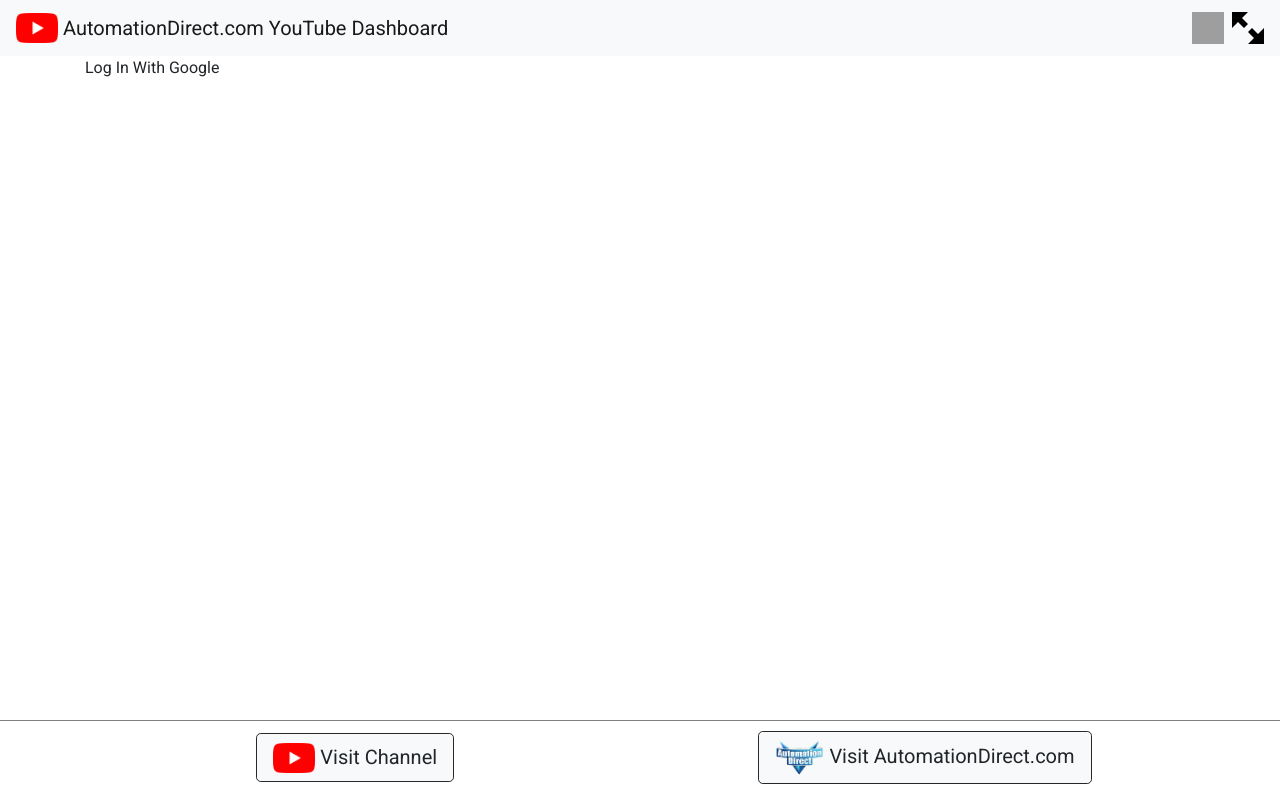
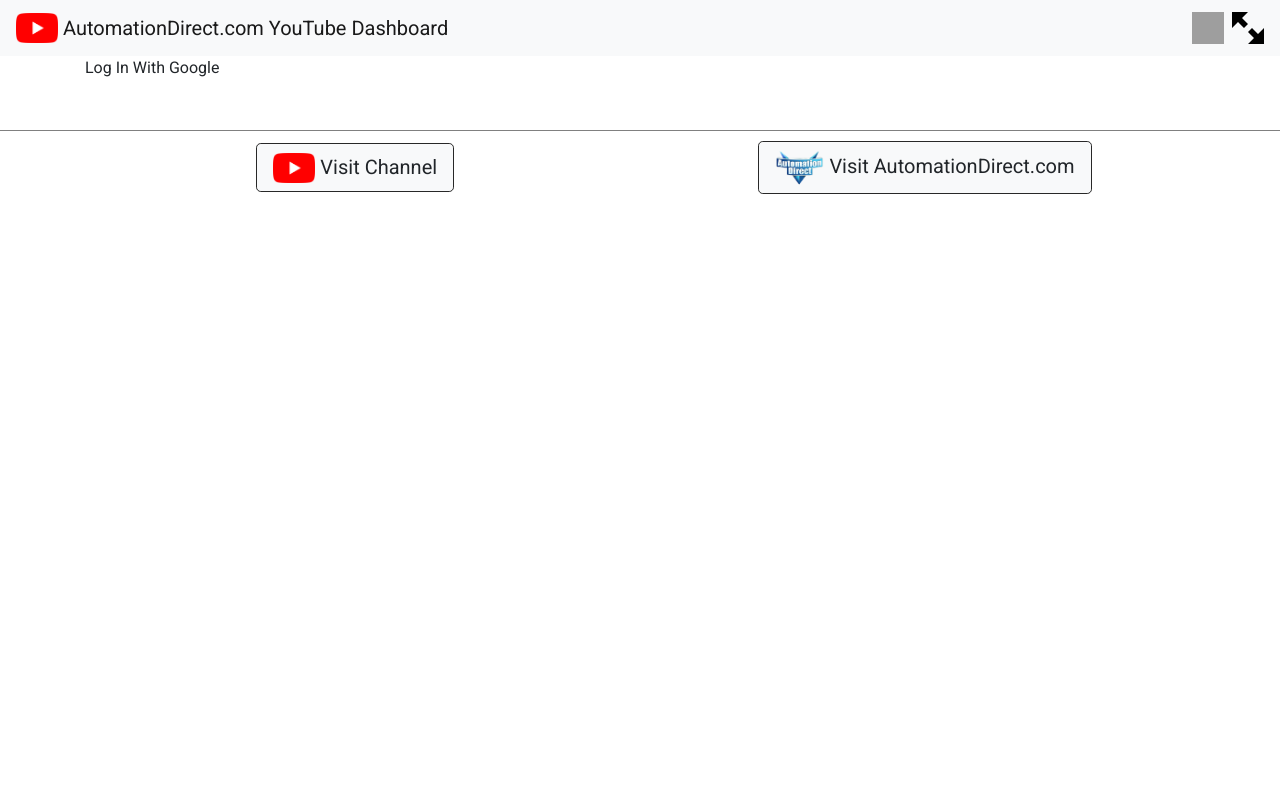
Before and after one commit to automationdirectvideo/ADCVideoDashboard, a PHP site: page / in a window 1280 px wide. Run offline with PHP 8.4, Linux system fonts and the light colour scheme; some libraries are stand-ins or nearby versions; grey boxes are pictures that could not be loaded.

Commit message:
Format footer below content/page

```diff
--- a/css/styles.css
+++ b/css/styles.css
@@ -3,14 +3,25 @@
     height: 100%;
 }
 
+.main-wrapper {
+  min-height: 100%;
+}
+
+.main {
+  overflow: auto;
+  padding-bottom: 90px; /* This needs to be > footer height */
+}
+
 footer {
   border-top: 1px solid gray;
   bottom: 0;
+  clear: both;
   height: 80px;
   left: 0;
+  margin-top: -80px;
   padding-top: 10px;
   padding-bottom: 10px;
-  position: absolute;
+  position: relative;
   width: 100%;
 }
 
--- a/index.html
+++ b/index.html
@@ -23,6 +23,7 @@
   </head>
   <body>
     <div class="main-wrapper">
+      <div class="main">
         <nav class="navbar navbar-expand-lg navbar-light bg-light">
           <a href ="index.html" class="navbar-brand">
             <img src="imgs/yt_icon_rgb.png" style="width:42px" class="d-inline-block align-top" alt="">
@@ -61,6 +62,7 @@
           </div>
         </div>
       </div>
+    </div>
     <footer>
       <div class="container">
         <div class="row justify-content-center">
```
Lines whose indentation alone changed are shown as unchanged.
